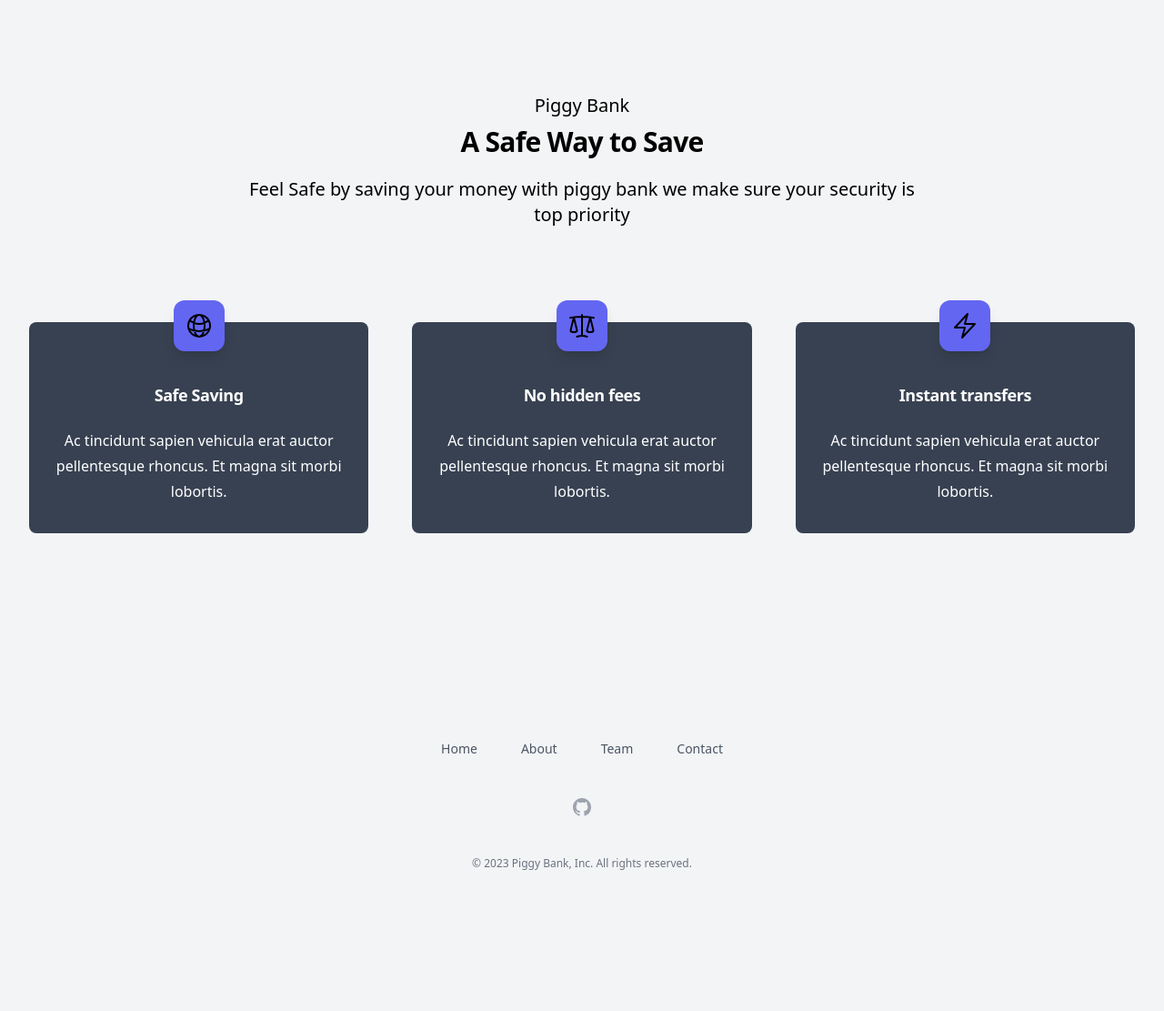
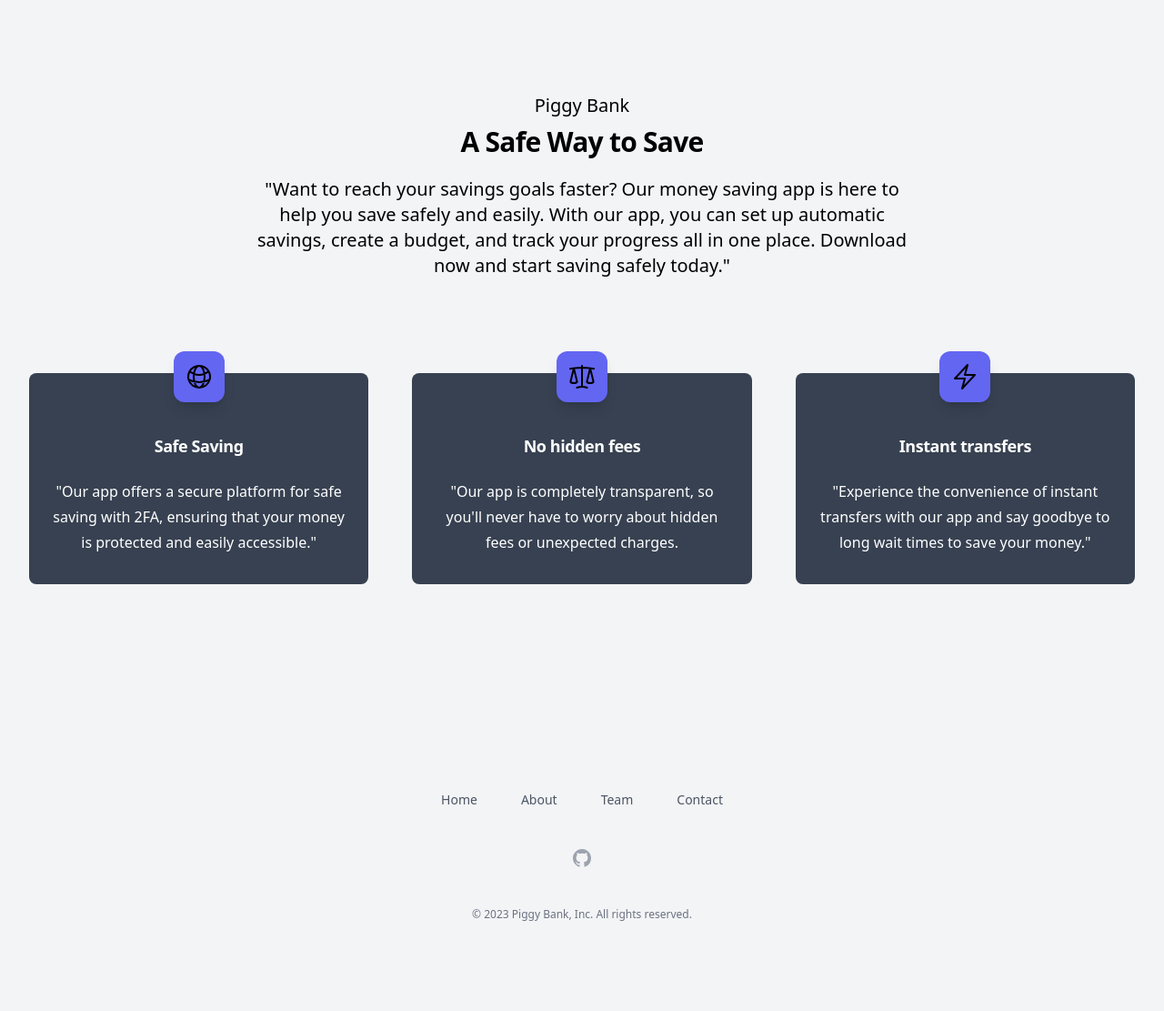
Before and after one commit to owenbcoding/jan23-hackathon-team12, a Django app: page / in a window 1280 px wide. Shown: the part 602-1713 px from the top of the page at 91% size. Before the commit the page ends 1558 px from the top, so only its background shows below. Run offline with Django 3.2, Linux system fonts and the light colour scheme; style sheets or scripts are compiled from the project's sources; some libraries are stand-ins or nearby versions.

Commit message:
added rest of sites content

```diff
--- a/home/templates/home/contact.html
+++ b/home/templates/home/contact.html
@@ -33,7 +33,7 @@
             <div class="mx-auto max-w-md text-center sm:max-w-3xl lg:max-w-7xl lg:px-8 mb-20">
               <h2 class="text-xl">Piggy Bank</h2>
               <p class="mt-2 text-3xl font-bold tracking-tight">Contact piggy bank</p>
-              <p class="mx-auto mt-5 max-w-prose text-xl mb-20">Phasellus lorem quam molestie id quisque diam aenean nulla in. Accumsan in quis quis nunc, ullamcorper malesuada. Eleifend condimentum id viverra nulla.</p>
+              <p class="mx-auto mt-5 max-w-prose text-xl mb-20">"Please don't hesitate to contact us if you have any questions or concerns - we're here to help!".</p>
             </div>
 
             <div class="w-2/3 mt-24 px-8 grid gap-8 grid-cols-1 md:grid-cols-2 md:px-12 lg:px-16 xl:px-32 py-16 mx-auto bg-gray-800 border border-white text-white rounded-lg shadow-lg">
--- a/home/templates/home/index.html
+++ b/home/templates/home/index.html
@@ -35,7 +35,7 @@
       <div class="mx-auto max-w-md px-6 text-center sm:max-w-3xl lg:max-w-7xl lg:px-8">
         <h2 class="text-xl">Piggy Bank</h2>
         <p class="mt-2 text-3xl font-bold tracking-tight">A Safe Way to Save</p>
-        <p class="mx-auto mt-5 max-w-prose text-xl">Feel Safe by saving your money with piggy bank we make sure your security is top priority</p>
+        <p class="mx-auto mt-5 max-w-prose text-xl">"Want to reach your savings goals faster? Our money saving app is here to help you save safely and easily. With our app, you can set up automatic savings, create a budget, and track your progress all in one place. Download now and start saving safely today."</p>
         <div class="mt-20">
           <div class="grid grid-cols-1 gap-12 sm:grid-cols-2 lg:grid-cols-3">
             <div class="pt-6">
@@ -50,7 +50,7 @@
                     </span>
                   </div>
                   <h3 class="mt-8 text-lg font-semibold leading-8 tracking-tight text-white">Safe Saving</h3>
-                  <p class="mt-5 text-base leading-7 text-white">Ac tincidunt sapien vehicula erat auctor pellentesque rhoncus. Et magna sit morbi lobortis.</p>
+                  <p class="mt-5 text-base leading-7 text-white">"Our app offers a secure platform for safe saving with 2FA, ensuring that your money is protected and easily accessible."</p>
                 </div>
               </div>
             </div>
@@ -67,7 +67,7 @@
                     </span>
                   </div>
                   <h3 class="mt-8 text-lg font-semibold leading-8 tracking-tight text-white">No hidden fees</h3>
-                  <p class="mt-5 text-base leading-7 text-white">Ac tincidunt sapien vehicula erat auctor pellentesque rhoncus. Et magna sit morbi lobortis.</p>
+                  <p class="mt-5 text-base leading-7 text-white">"Our app is completely transparent, so you'll never have to worry about hidden fees or unexpected charges.</p>
                 </div>
               </div>
             </div>
@@ -84,7 +84,7 @@
                     </span>
                   </div>
                   <h3 class="mt-8 text-lg font-semibold leading-8 tracking-tight text-white">Instant transfers</h3>
-                  <p class="mt-5 text-base leading-7 text-white">Ac tincidunt sapien vehicula erat auctor pellentesque rhoncus. Et magna sit morbi lobortis.</p>
+                  <p class="mt-5 text-base leading-7 text-white">"Experience the convenience of instant transfers with our app and say goodbye to long wait times to save your money."</p>
                 </div>
               </div>
             </div>
```
Also changed, not shown: home/templates/home/about.html (+4 -4 lines), home/templates/home/team.html (+8 -8 lines).
